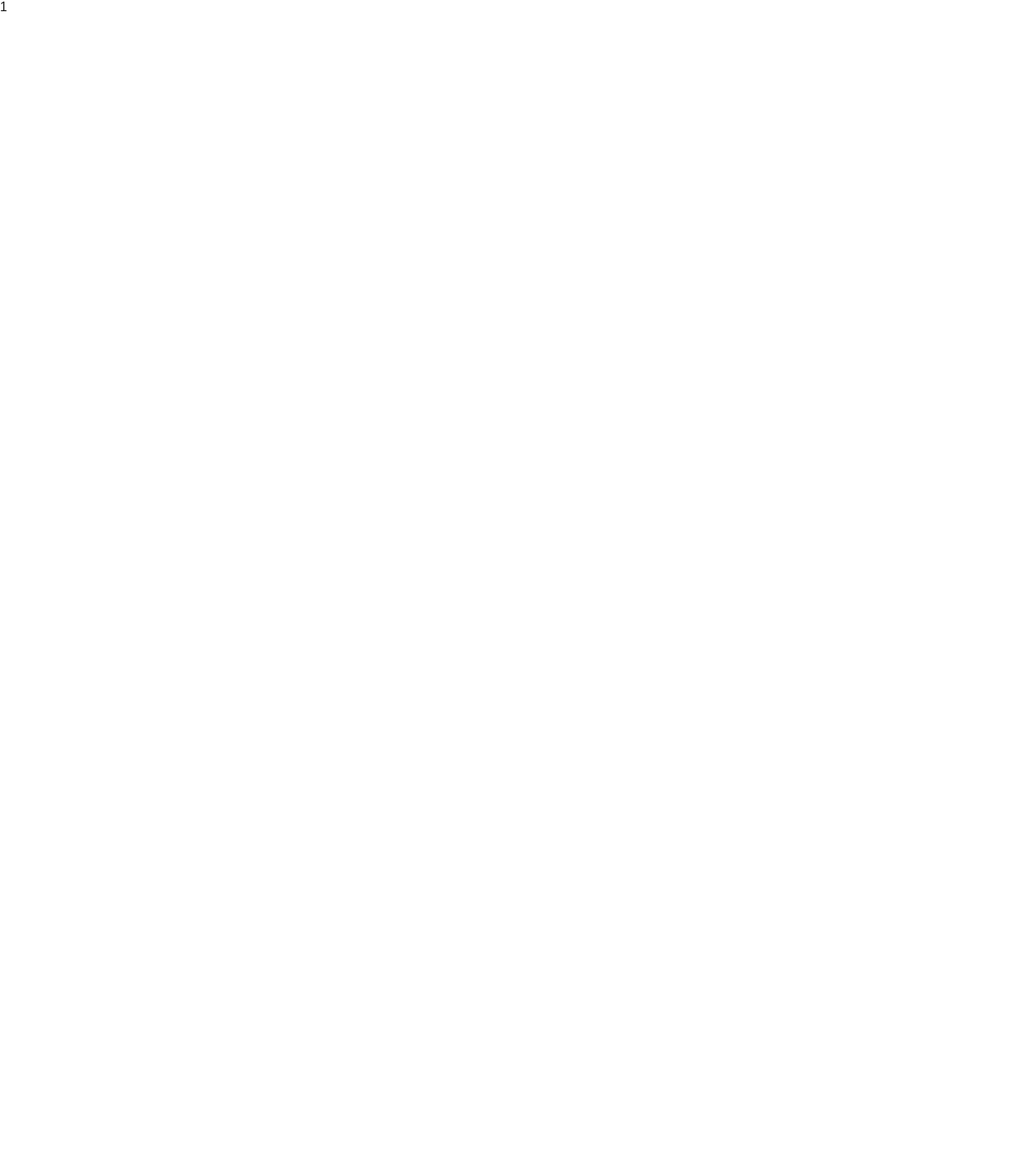
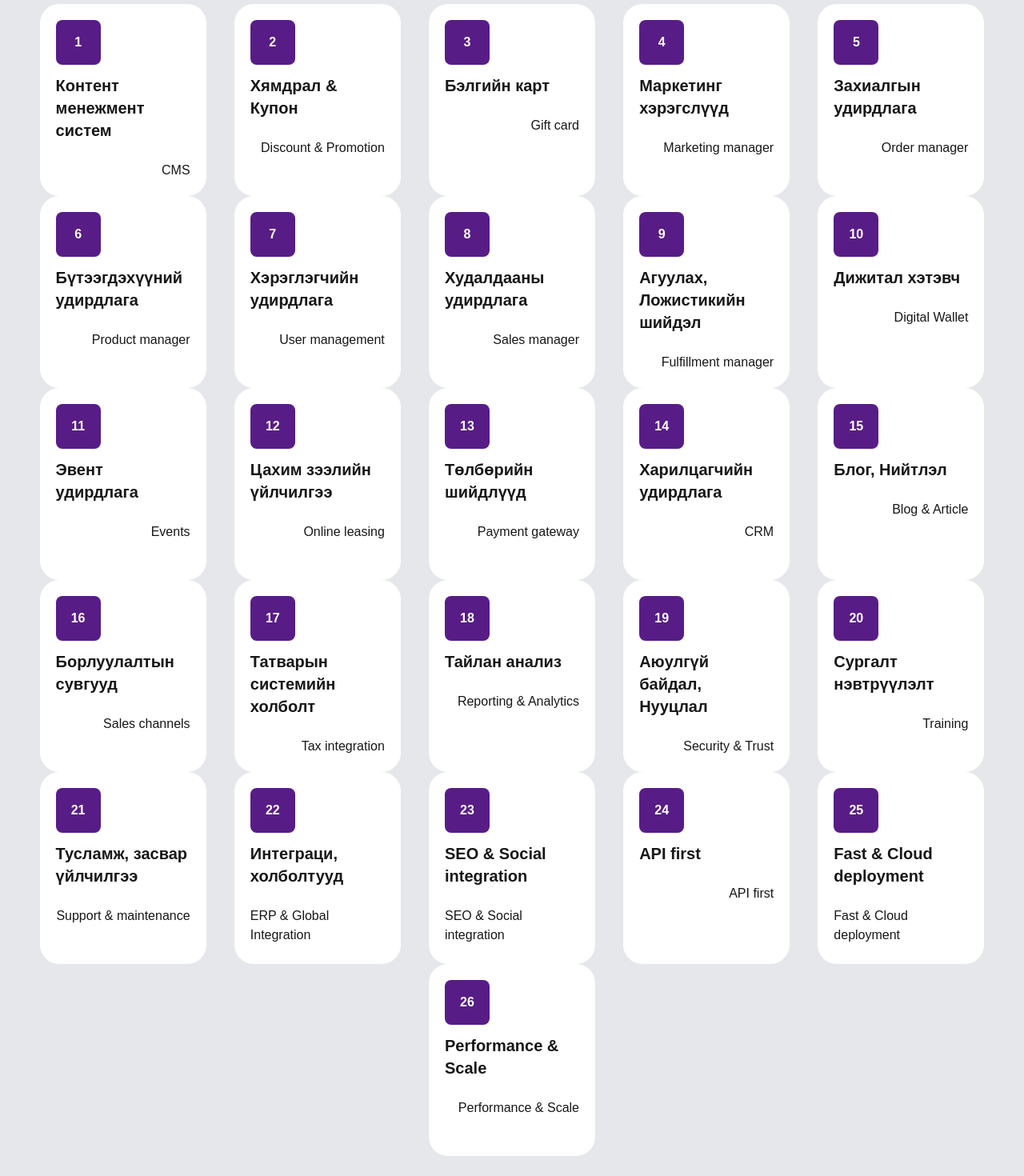
Before and after one commit to erdenekhuu-bot/DDOL, a Next.js app in the folder cody/: page / in a window 1280 px wide. Shown: the part 1702-3172 px from the top of the page at 80% size. Before the commit the page ends 1723 px from the top, so only its background shows below. Built offline with nearby package versions, Linux system fonts and the light colour scheme.

Commit message:
'edited'

```diff
--- a/cody/src/app/Components/Footer.tsx
+++ b/cody/src/app/Components/Footer.tsx
@@ -1,5 +1,12 @@
 const Footer = function () {
-  return <section></section>;
+  return (
+    <footer className="w-full flex justify-around bg-purple-900 text-white font-bold">
+      <div>КОДИ ПЛАТФОРМ</div>
+      <div>БИДНИЙ ТУХАЙ</div>
+      <div>ХОЛБОО БАРИХ</div>
+      <div>4</div>
+    </footer>
+  );
 };
 
 export default Footer;
--- a/cody/src/app/Components/Header.tsx
+++ b/cody/src/app/Components/Header.tsx
@@ -1,5 +1,5 @@
 "use client";
-import SVGcody from "../svg/SVG";
+import { SVGcody } from "../svg/SVG";
 import { Button } from "@mui/material";
 import Image from "next/image";
 import menu from "../../app/images/white_menu.png";
@@ -9,6 +9,7 @@ import { useState, useContext, createContext } from "react";
 
 const Header = function () {
   const [click, setClick] = useState(false);
+  const [storeImage, setStore] = useState([]);
 
   return (
     <nav className="fixed bg-[white] w-full flex justify-between px-8 py-4 z-10 border drop-shadow">
--- /dev/null
+++ b/cody/src/app/Components/Opportunity_item.tsx
@@ -0,0 +1,20 @@
+import opportunity_list from "./list/opportunity_list";
+import { subitems } from "../types/header_type";
+
+const Opportunity_item = function ({ id, image, title, feature }: subitems) {
+  return (
+    <div className="w-52 h-60 bg-white rounded-3xl p-5">
+      <div className="w-14 h-14 bg-purple-900 rounded-lg text-white font-bold flex justify-center items-center">
+        {image}
+      </div>
+      <div className="py-3">
+        <b className="text-xl">{title}</b>
+      </div>
+      <div className="flex justify-end my-3">
+        <span className="">{feature}</span>
+      </div>
+    </div>
+  );
+};
+
+export default Opportunity_item;
--- a/cody/src/app/Components/home/FifthSection.tsx
+++ b/cody/src/app/Components/home/FifthSection.tsx
@@ -1,7 +1,18 @@
+import { SvgIcon } from "@mui/material";
+import Opportunity_item from "../Opportunity_item";
+import opportunity_list from "../list/opportunity_list";
+
 const FifthSection = function () {
   return (
-    <section>
-      <div>1</div>
+    <section className="flex justify-around flex-wrap bg-gray-200 p-8">
+      {opportunity_list.map((item) => (
+        <Opportunity_item
+          key={item.id}
+          image={item.id}
+          title={item.title}
+          feature={item.feature}
+        />
+      ))}
     </section>
   );
 };
--- a/cody/src/app/Components/home/SixthSection.tsx
+++ b/cody/src/app/Components/home/SixthSection.tsx
@@ -1,7 +1,7 @@
 const SixthSection = function () {
   return (
     <section>
-      <div>1</div>
+      <div>{""}</div>
     </section>
   );
 };
--- a/cody/src/app/Components/list/opportunity_list.ts
+++ b/cody/src/app/Components/list/opportunity_list.ts
@@ -1,133 +1,164 @@
-const opportunity_list: { id: number; image: string; title: string }[] = [
+const opportunity_list: {
+  id: number;
+  image: string;
+  title: string;
+  feature: string;
+}[] = [
   {
     id: 1,
     image: "",
     title: "Контент менежмент систем",
+    feature: "CMS",
   },
   {
     id: 2,
     image: "",
     title: "Хямдрал & Купон",
+    feature: "Discount & Promotion",
   },
   {
     id: 3,
     image: "",
     title: "Бэлгийн карт",
+    feature: "Gift card",
   },
   {
     id: 4,
     image: "",
     title: "Маркетинг хэрэгслүүд",
+    feature: "Marketing manager",
   },
   {
     id: 5,
     image: "",
     title: "Захиалгын удирдлага",
+    feature: "Order manager",
   },
   {
     id: 6,
     image: "",
     title: "Бүтээгдэхүүний удирдлага",
+    feature: "Product manager",
   },
   {
     id: 7,
     image: "",
     title: "Хэрэглэгчийн удирдлага",
+    feature: "User management",
   },
   {
     id: 8,
     image: "",
     title: "Худалдааны удирдлага",
+    feature: "Sales manager",
   },
   {
     id: 9,
     image: "",
     title: "Агуулах, Ложистикийн шийдэл",
+    feature: "Fulfillment manager",
   },
   {
     id: 10,
     image: "",
     title: "Дижитал хэтэвч",
+    feature: "Digital Wallet",
   },
   {
     id: 11,
     image: "",
     title: "Эвент удирдлага",
+    feature: "Events",
   },
   {
     id: 12,
     image: "",
     title: "Цахим зээлийн үйлчилгээ",
+    feature: "Online leasing",
   },
   {
     id: 13,
     image: "",
     title: "Төлбөрийн шийдлүүд",
+    feature: "Payment gateway",
   },
   {
     id: 14,
     image: "",
     title: "Харилцагчийн удирдлага",
+    feature: "CRM",
   },
   {
     id: 15,
     image: "",
     title: "Блог, Нийтлэл",
+    feature: "Blog & Article",
   },
   {
     id: 16,
     image: "",
     title: "Борлуулалтын сувгууд",
+    feature: "Sales channels",
   },
   {
     id: 17,
     image: "",
     title: "Татварын системийн холболт",
+    feature: "Tax integration",
   },
   {
     id: 18,
     image: "",
     title: "Тайлан анализ",
+    feature: "Reporting & Analytics",
   },
   {
     id: 19,
     image: "",
     title: "Аюулгүй байдал, Нууцлал",
+    feature: "Security & Trust",
   },
   {
     id: 20,
     image: "",
     title: "Сургалт нэвтрүүлэлт",
+    feature: "Training",
   },
   {
     id: 21,
     image: "",
     title: "Тусламж, засвар үйлчилгээ",
+    feature: "Support & maintenance",
   },
   {
     id: 22,
     image: "",
     title: "Интеграци, холболтууд",
+    feature: "ERP & Global Integration",
   },
   {
     id: 23,
     image: "",
     title: "SEO & Social integration",
+    feature: "SEO & Social integration",
   },
   {
     id: 24,
     image: "",
     title: "API first",
+    feature: "API first",
   },
   {
     id: 25,
     image: "",
     title: "Fast & Cloud deployment",
+    feature: "Fast & Cloud deployment",
   },
   {
     id: 26,
     image: "",
     title: "Performance & Scale",
+    feature: "Performance & Scale",
   },
 ];
 
--- a/cody/src/app/svg/SVG.tsx
+++ b/cody/src/app/svg/SVG.tsx
@@ -41,4 +41,27 @@ const SVGcody = function () {
   );
 };
 
-export default SVGcody;
+const SVGicon = function () {
+  return (
+    <svg
+      width="28"
+      height="22"
+      viewBox="0 0 28 22"
+      fill="none"
+      xmlns="http://www.w3.org/2000/svg"
+    >
+      <path
+        d="M16.8333 6.91792C16.8333 5.74431 17.7847 4.79292 18.9583 4.79292C20.1319 4.79292 21.0833 5.74431 21.0833 6.91792C21.0833 8.09152 20.1319 9.04292 18.9583 9.04292C17.7847 9.04292 16.8333 8.09152 16.8333 6.91792Z"
+        fill="white"
+      />
+      <path
+        fill-rule="evenodd"
+        clip-rule="evenodd"
+        d="M7.29566 0.767534C11.7568 0.379735 16.2432 0.379735 20.7043 0.767534L22.8438 0.953516C24.891 1.13147 26.5495 2.6893 26.855 4.72136C27.4977 8.99504 27.4977 13.3408 26.855 17.6145C26.5495 19.6465 24.891 21.2043 22.8438 21.3823L20.7043 21.5683C16.2432 21.9561 11.7568 21.9561 7.29566 21.5683L5.15616 21.3823C3.10898 21.2043 1.45053 19.6465 1.14496 17.6145C0.502299 13.3408 0.502299 8.99504 1.14496 4.72136C1.45053 2.6893 3.10898 1.13147 5.15616 0.953516L7.29566 0.767534ZM20.5203 2.88455C16.1816 2.5074 11.8184 2.5074 7.47968 2.88455L5.34019 3.07053C4.27155 3.16343 3.40584 3.97662 3.24633 5.03735C2.88149 7.46356 2.73445 9.91419 2.8052 12.3601L8.29034 6.87495C8.49726 6.66803 8.78036 6.55561 9.07285 6.56421C9.36535 6.57281 9.64136 6.70165 9.83577 6.92037L15.037 12.7717L18.6223 11.5766C19.0233 11.443 19.4653 11.5597 19.7481 11.8738L24.7335 17.4132C24.7411 17.3753 24.7479 17.337 24.7537 17.2985C25.3648 13.2343 25.3648 9.10155 24.7537 5.03735C24.5942 3.97662 23.7284 3.16343 22.6598 3.07053L20.5203 2.88455ZM23.3785 19.0842L18.6341 13.8126L15.0443 15.0092C14.6411 15.1436 14.1966 15.0248 13.9142 14.7071L8.99615 9.17435L2.98426 15.1862C3.05337 15.8919 3.14073 16.5962 3.24633 17.2985C3.40584 18.3592 4.27155 19.1724 5.34019 19.2653L7.47968 19.4513C11.8184 19.8284 16.1816 19.8284 20.5203 19.4513L22.6598 19.2653C22.913 19.2433 23.1548 19.1808 23.3785 19.0842Z"
+        fill="white"
+      />
+    </svg>
+  );
+};
+
+export { SVGcody, SVGicon };
```
Also changed, not shown: cody/src/app/types/header_type.ts (+7 -0 lines), cody/src/app/images/background_image.jpg (added).
